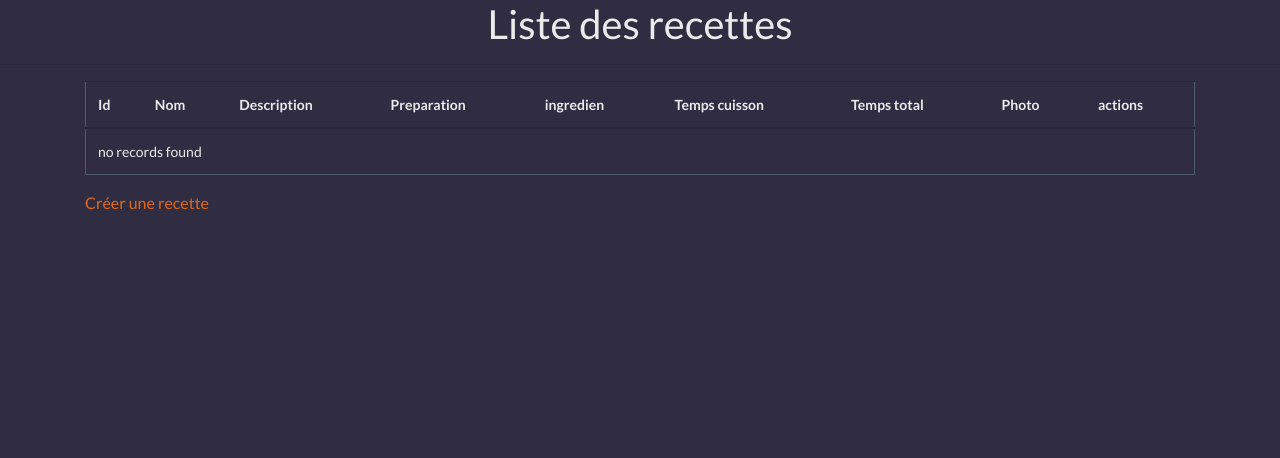
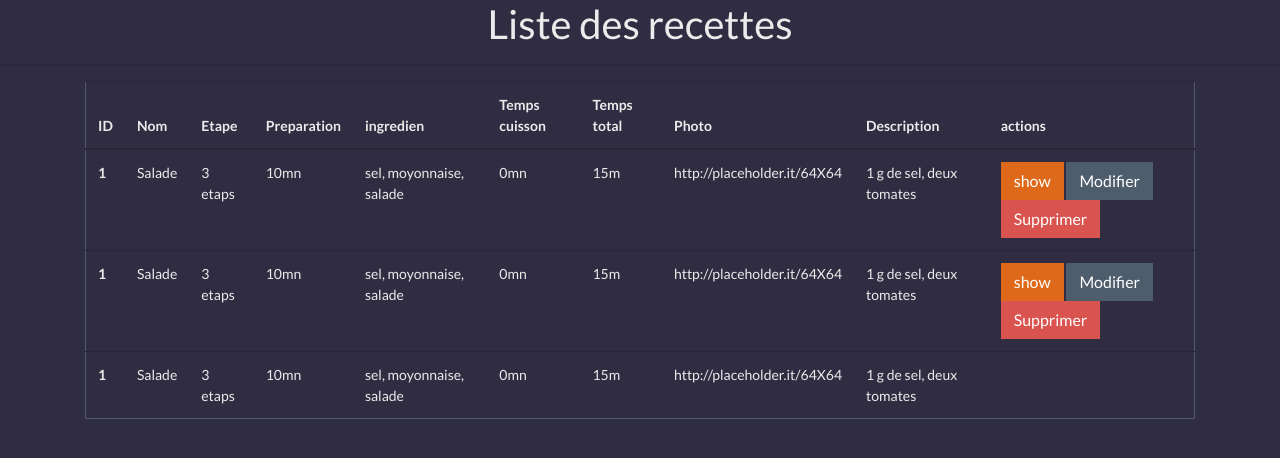
Before and after one commit to diakitelamine/speedrun, a Symfony app: template templates/recette/index.html.twig in a window 1280 px wide. Shown: the part 48-506 px from the top of the page. Run offline with Twig, Linux system fonts and the light colour scheme; the template is opened without the code that fills it, so the values that code supplies are empty; some libraries are stand-ins or nearby versions.

Commit message:
Liste des recettes

```diff
--- a/templates/recette/index.html.twig
+++ b/templates/recette/index.html.twig
@@ -6,46 +6,76 @@
     <h1 class="text-center">Liste des recettes</h1>
     <hr/>
   <div class="container">
+
    <table class="table table-hover  border border-dark">
   <thead>
     <tr>
-                <th>Id</th>
-                <th>Nom</th>
-                <th>Description</th>
-                <th>Preparation</th>
-                 <th>ingredien</th>
-                <th>Temps cuisson</th>
-                <th>Temps total</th>
-                <th>Photo</th>
+       <th scope="col">ID</th>
+         <th scope="col">Nom</th>
+         <th scope="col">Etape</th>
+        <th scope="col">Preparation</th>
+        <th scope="col">ingredien</th>
+        <th scope="col">Temps cuisson</th>
+        <th scope="col">Temps total</th>
+        <th scope="col">Photo</th>
+        <th scope="col">Description</th>
          <th>actions</th>
     </tr>
   </thead>
   <tbody>
-        {% for recette in recettes %}
     <tr>
-                <td>{{ recette.id }}</td>
-                <td>{{ recette.nom }}</td>
-                <td>{{ recette.description }}</td>
-                <td>{{ recette.preparation }}</td>
-                <td>{{ recette.ingredient }}</td>
-                <td>{{ recette.tempsTotal }}</td>
-                <td>{{ recette.tempsCuisson }}</td>
-                <td>{{ recette.photo }}</td>
-
+      <th scope="row">1</th>
+      <td>Salade</td>
+      <td>3 etaps</td>
+      <td>10mn</td>
+      <td>sel, moyonnaise, salade</td>
+      <td>0mn</td>
+      <td>15m</td>
+      <td>http://placeholder.it/64X64</td>
+      <td>1 g de sel, deux tomates</td>
       <td>
-                    <a href="{{ path('recette_show', {'id': recette.id}) }}"  class="btn btn-primary">show</a>
-                    <a href="{{ path('recette_edit', {'id': recette.id}) }}"   class="btn btn-secondary">Modifier</a>
-                    <a href="{{ path('recette_delete', {'id': recette.id})}}" class="btn btn-danger">Supprimer </a>
+        <a href="{{ path('recette_new') }}"  class="btn btn-primary">show</a>
+         <a href="{{ path('recette_new') }}"   class="btn btn-secondary">Modifier</a>
+        <a href="{{ path('recette_new')}}" class="btn btn-danger">Supprimer </a>
       </td>
     </tr>
-        {% else %}
+
     <tr>
-                <td colspan="6">no records found</td>
+         <th scope="row">1</th>
+      <td>Salade</td>
+      <td>3 etaps</td>
+      <td>10mn</td>
+      <td>sel, moyonnaise, salade</td>
+      <td>0mn</td>
+      <td>15m</td>
+      <td>http://placeholder.it/64X64</td>
+      <td>1 g de sel, deux tomates</td>
+      <td>
+         <a href="{{ path('recette_new') }}"  class="btn btn-primary">show</a>
+         <a href="{{ path('recette_new') }}"   class="btn btn-secondary">Modifier</a>
+        <a href="{{ path('recette_new')}}" class="btn btn-danger">Supprimer </a>
+      </td>
     </tr>
-        {% endfor %}
+
+    <tr>
+        <th scope="row">1</th>
+      <td>Salade</td>
+      <td>3 etaps</td>
+      <td>10mn</td>
+      <td>sel, moyonnaise, salade</td>
+      <td>0mn</td>
+      <td>15m</td>
+      <td>http://placeholder.it/64X64</td>
+      <td>1 g de sel, deux tomates</td>
+      <td>
+        {# <a href="{{ path('recette_show', {'id': recette.id}) }}"  class="btn btn-primary">show</a>
+         <a href="{{ path('recette_edit', {'id': recette.id}) }}"   class="btn btn-secondary">Modifier</a>
+        <a href="{{ path('recette_delete', {'id': recette.id})}}" class="btn btn-danger">Supprimer </a> #}
+      </td>
+    </tr>
+
   </tbody>
  </table>
-     <a href="{{ path('recette_new') }}">Créer une recette</a>
 </div>
 
 {% endblock %}
```
Lines whose indentation alone changed are shown as unchanged.
